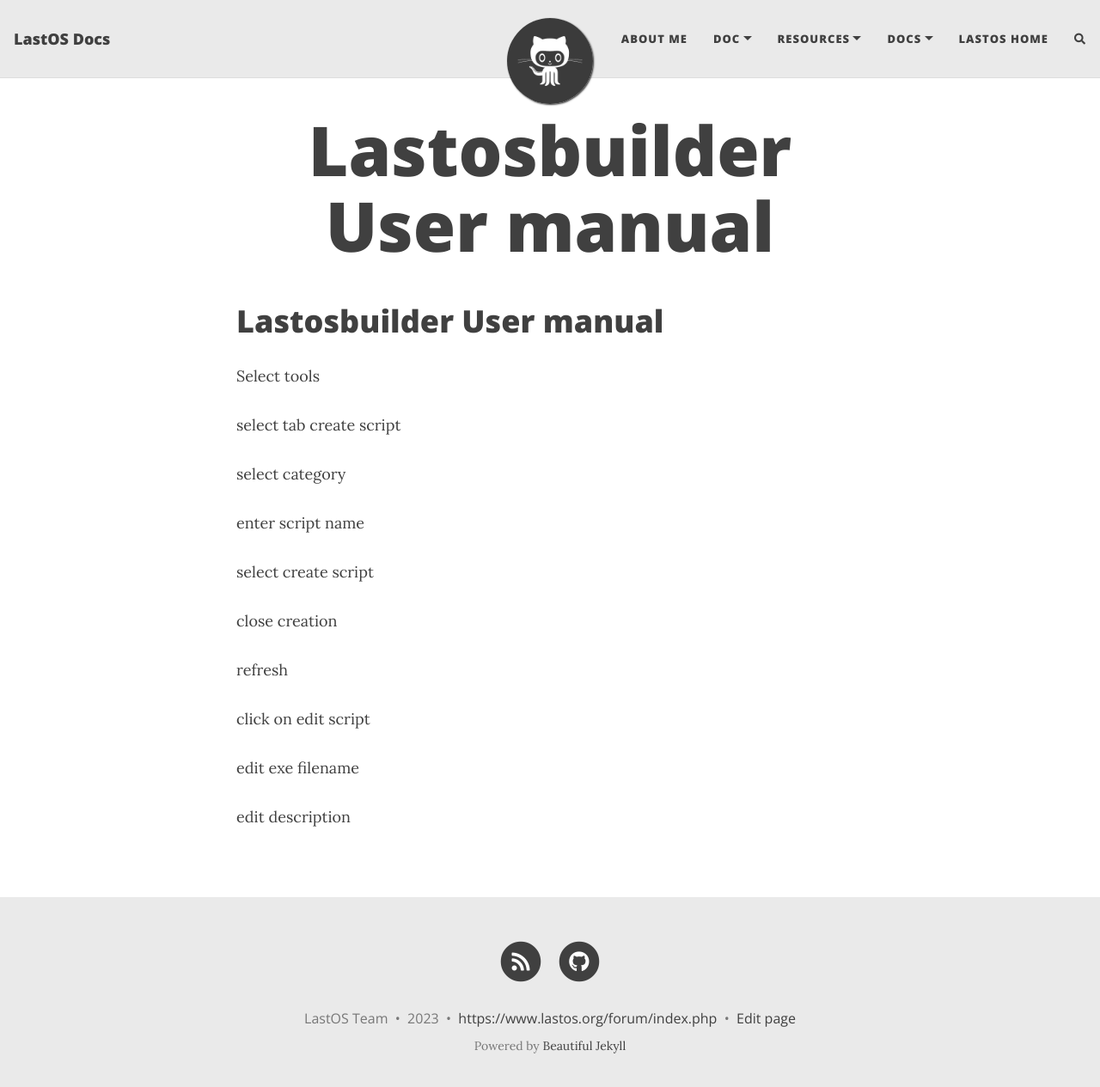
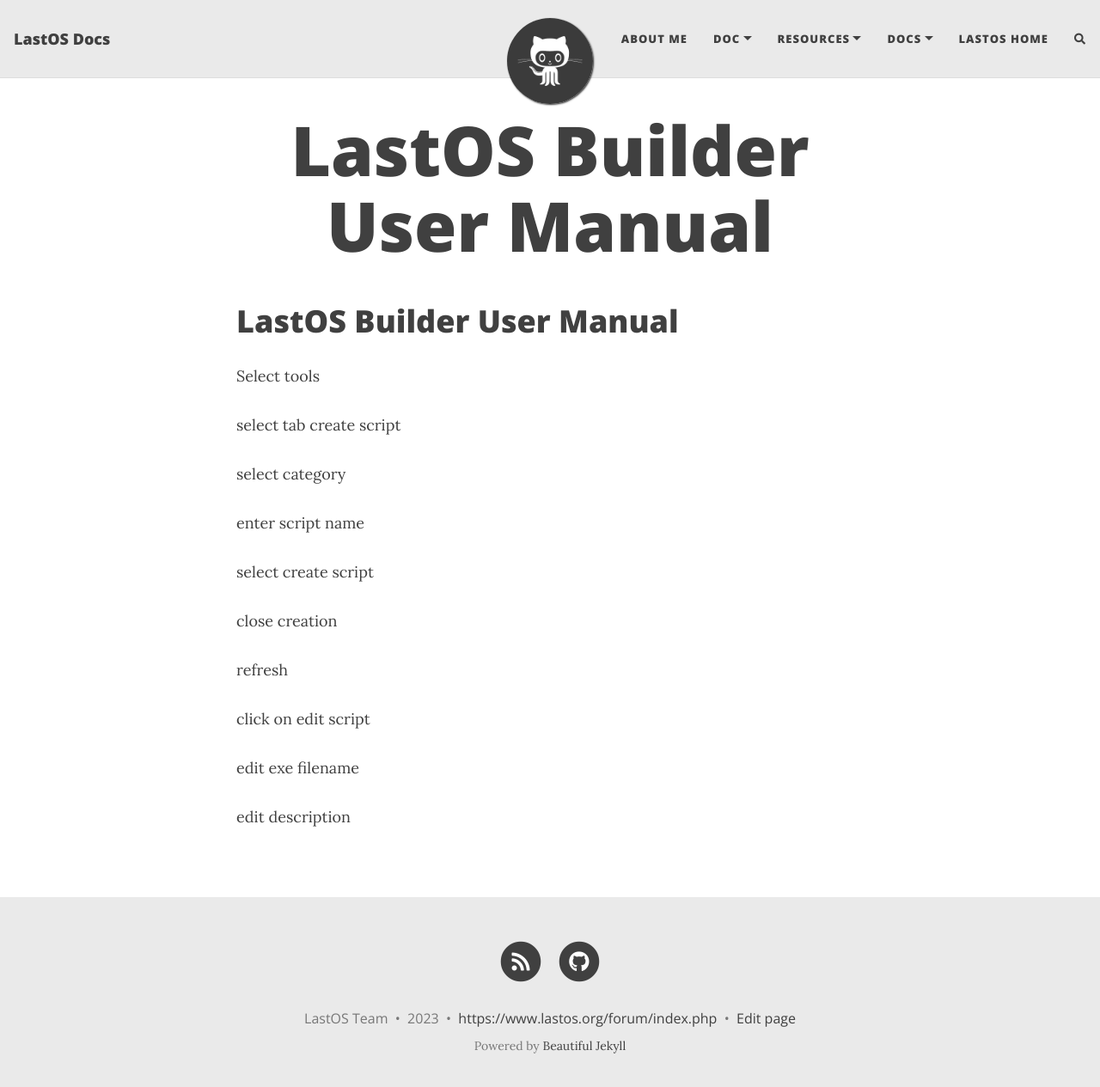
Before and after one commit to pacav69/lastos-docs, a Jekyll site: the page built from lastosbuilder.md, in a window 1280 px wide and 1278 px high. Shown: the top 1265 px of the window at 86% size. Built offline with Jekyll 4.4.1, drawn with Linux system fonts in a browser that asks for light colours; nearby versions of some CDN libraries; comment, search, counter and statistics services are not loaded; our own code applies the rules of GitHub Pages for plain Markdown files.

Commit message:
Update lastosbuilder.md

```diff
--- a/lastosbuilder.md
+++ b/lastosbuilder.md
@@ -4,10 +4,7 @@
 subtitle: How to: use lastosbuilder
 ---
 
-
-
-# Lastosbuilder User manual
-
+# LastOS Builder User Manual
 
 Select tools
 
```
